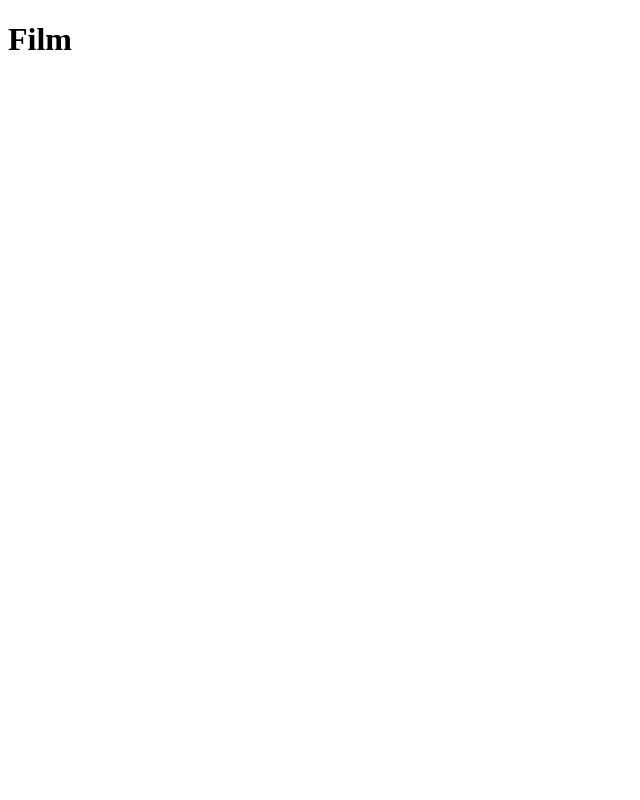
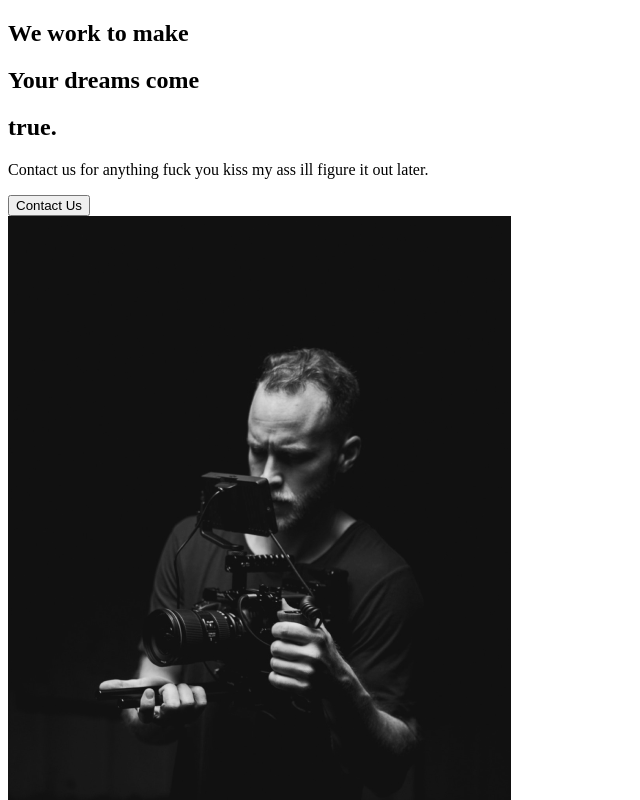
Before and after one commit to JohnWBeckerJr/react-capture, a React (Create React App) app: page / in a window 1280 px wide. Shown: the top 800 px of the page, without its empty margins (0-640 px from the left). Built offline with nearby package versions, Linux system fonts and the light colour scheme.

Commit message:
About Section

```diff
--- a/src/App.js
+++ b/src/App.js
@@ -1,9 +1,11 @@
 import React from "react";
+//Import Pages
+import AboutUs from "./pages/AboutUs";
 
 function App() {
   return (
     <div className="App">
-      <h1>Film</h1>
+      <AboutUs />
     </div>
   );
 }
--- /dev/null
+++ b/src/components/AboutSection.js
@@ -0,0 +1,33 @@
+import React from "react";
+import Home1 from "../img/home1.png";
+
+const AboutSection = () => {
+  return (
+    <div>
+      <div className="description">
+        <div className="title">
+          <div className="hide">
+            <h2>We work to make</h2>
+          </div>
+          <div className="hide">
+            <h2>
+              Your <span>dreams</span> come{" "}
+            </h2>
+          </div>
+          <div className="hide">
+            <h2>true.</h2>
+          </div>
+        </div>
+        <p>
+          Contact us for anything fuck you kiss my ass ill figure it out later.
+        </p>
+        <button>Contact Us</button>
+      </div>
+      <div className="image">
+        <img src={Home1} alt="Guy with fuck you" />
+      </div>
+    </div>
+  );
+};
+
+export default AboutSection;
--- /dev/null
+++ b/src/pages/AboutUs.js
@@ -0,0 +1,9 @@
+import React from "react";
+//Page Components
+import AboutSection from "../components/AboutSection";
+
+const AboutUs = () => {
+  return <AboutSection />;
+};
+
+export default AboutUs;
```
Also changed, not shown: 1 other file (tests, documents, lock files or other folders).
